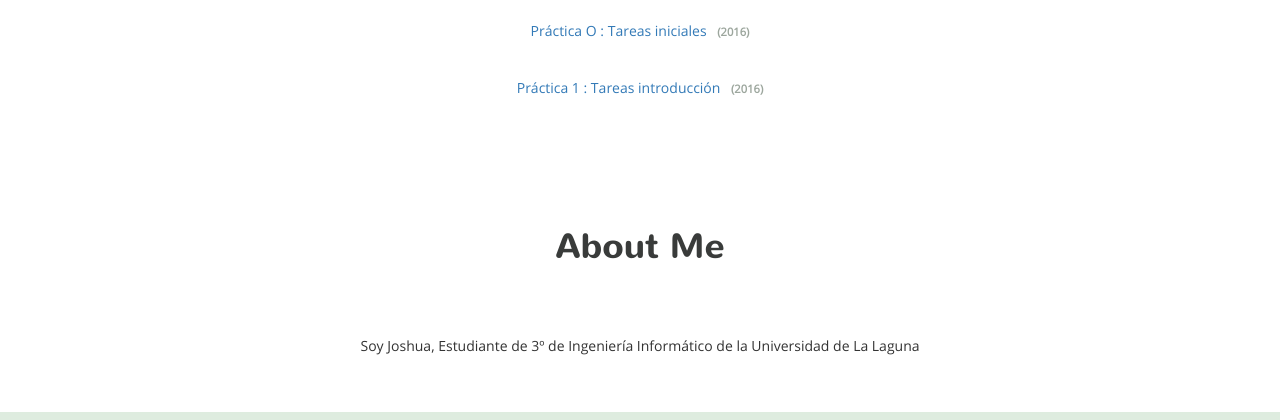
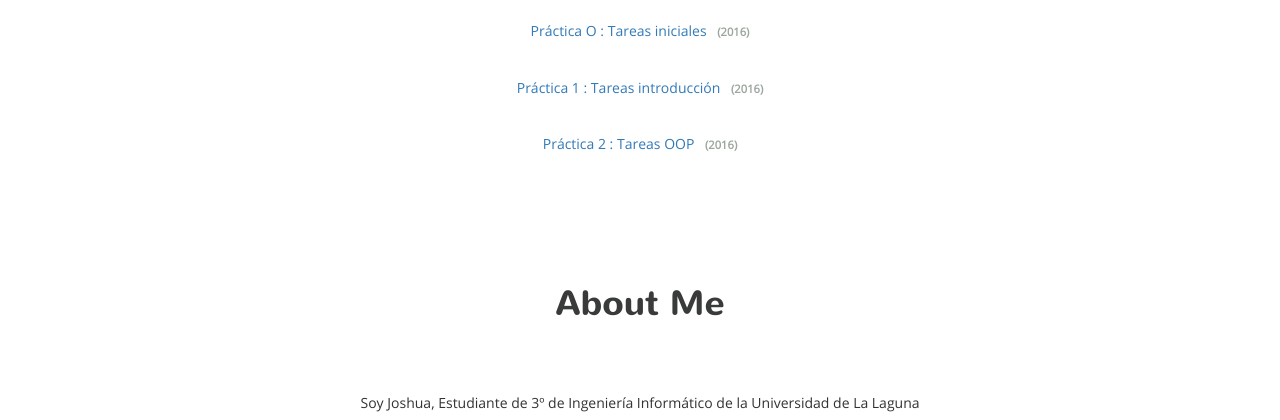
Before and after one commit to joshuape/joshuape.github.io, a plain HTML site: page index.html in a window 1280 px wide. Shown: the part 677-1097 px from the top of the page. Drawn offline with Linux system fonts and the light colour scheme.

Commit message:
Update index.html

```diff
--- a/index.html
+++ b/index.html
@@ -44,7 +44,8 @@
 						<h3>Prácticas<span>!</span></h3>
 						<div class="practicas">
 						<p></p><a href="https://joshuape.github.io/tareas-iniciales-joshuasamuel/" > Práctica O : Tareas iniciales <label>(2016)</label> </a></p>
-							<p></p><a href="http://ull-esit-gradoii-dsi.github.io/introduccion-joshuasamuel/" > Práctica 1 : Tareas introducción <label>(2016)</label> </a></p>
+						<p></p><a href="http://ull-esit-gradoii-dsi.github.io/introduccion-joshuasamuel/" > Práctica 1 : Tareas introducción <label>(2016)</label> </a></p>
+						<p></p><a href="https://github.com/ULL-ESIT-GRADOII-DSI/object-oriented-programming-in-js-joshuasamuel" > Práctica 2 : Tareas OOP <label>(2016)</label> </a></p>
 						</div>
 						</div>
 
```
